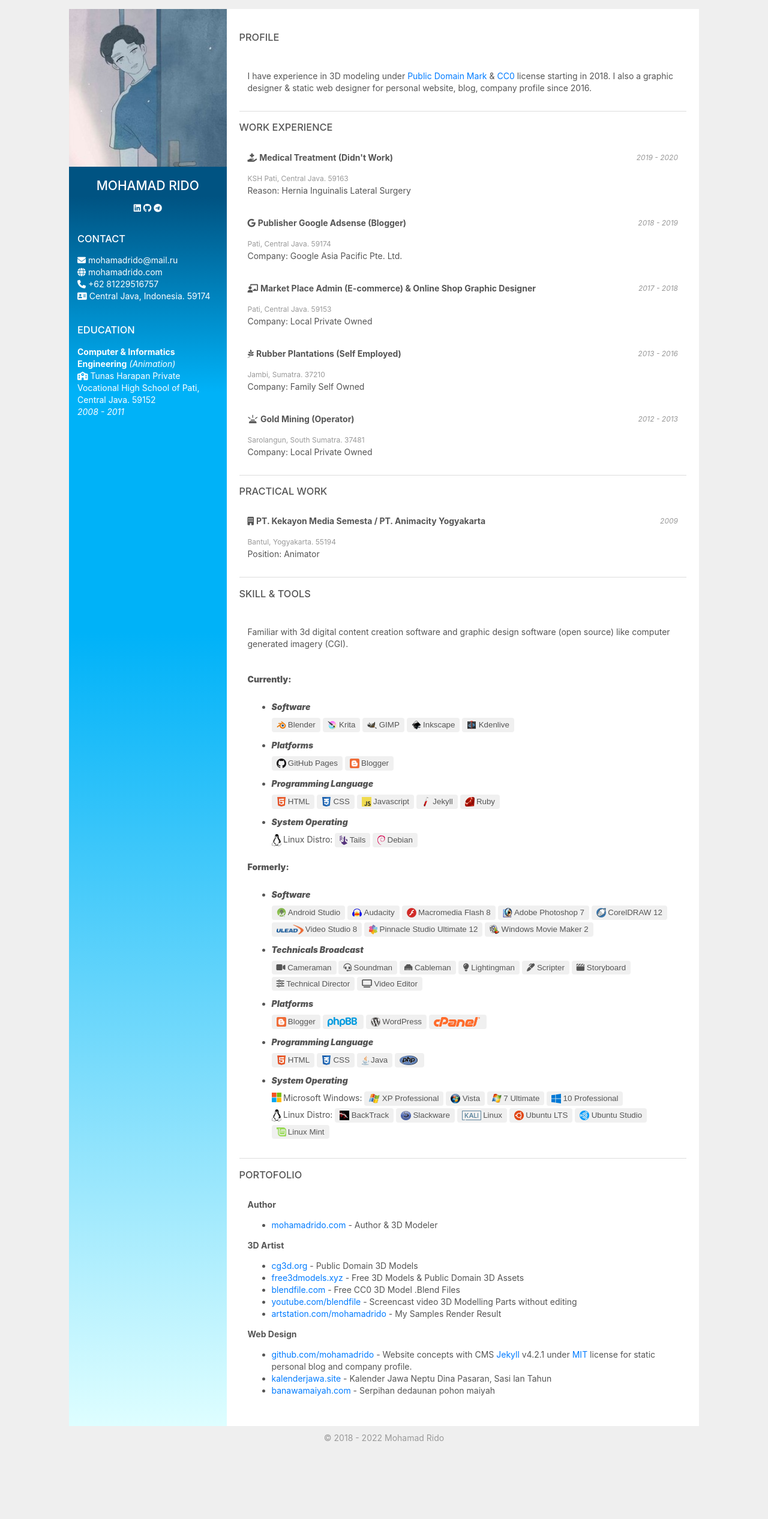
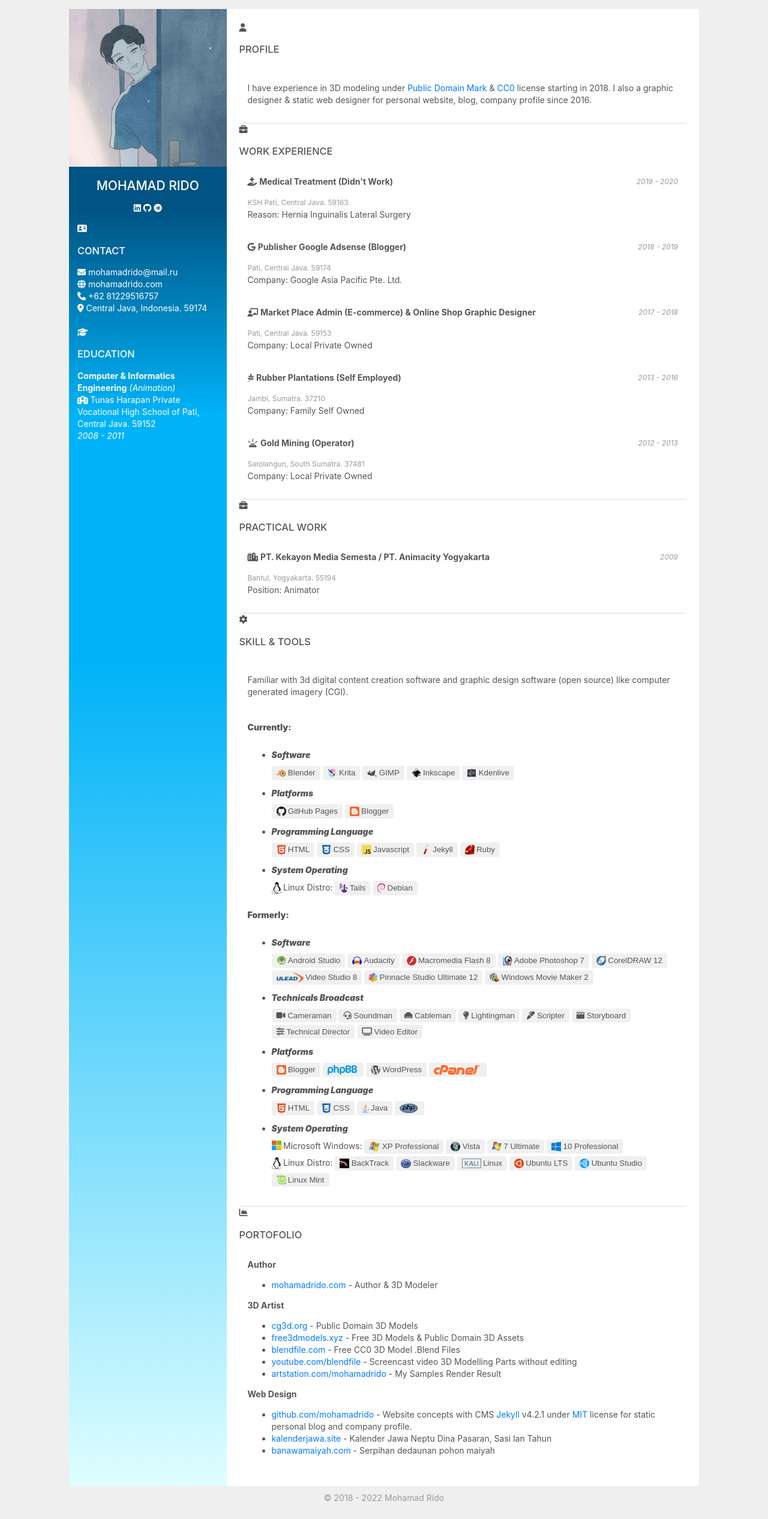
Before and after one commit to mohamadrido/about, a Jekyll site: the page built from index.html, in a window 1280 px wide. Shown: the whole page at 60% size. Built offline with Jekyll 4.4.1, drawn with Linux system fonts in a browser that asks for light colours; nearby versions of some CDN libraries; before the commit the page ends 2433 px from its top, so only the background shows below that.

Commit message:
Update index.html

```diff
--- a/index.html
+++ b/index.html
@@ -16,15 +16,15 @@
   </div>
 
   <div class="content" style="padding: 1em;">
-    <h3>CONTACT</h3>
+    <i class="fa-solid fa-address-card"></i> <h3>CONTACT</h3>
     <div class="container1">
     <i class="fa fa-envelope"></i> mohamadrido@mail.ru<br/>
     <i class="fa fa-globe"></i> <a href="https://mohamadrido.com">mohamadrido.com</a><br/>
     <i class="fa fa-phone"></i> +62 81229516757<br/>
-    <i class="fa fa-address-card"></i> Central Java, Indonesia. 59174
+    <i class="fa-solid fa-location-dot"></i> Central Java, Indonesia. 59174
     </div>
     <br/>
-    <h3>EDUCATION</h3>
+    <i class="fa-solid fa-graduation-cap"></i> <h3>EDUCATION</h3>
     <p><b>Computer & Informatics Engineering</b> <i>(Animation)</i><br/>
     <i class="fa-solid fa-school"></i> Tunas Harapan Private Vocational High School of Pati, Central Java. 59152<br/>
     <i>2008 - 2011</i>
@@ -34,13 +34,13 @@
   </div>
   <div class="column2">
   <div class="content" style="padding: 1em;">
-    <h3>PROFILE</h3>
+    <i class="fa-solid fa-user"></i> <h3>PROFILE</h3>
     <div class="container" style="padding: 1em; border-bottom: 1px solid #ddd;">
     <p>I have experience in 3D modeling under <a href="https://creativecommons.org/publicdomain/mark/1.0">Public Domain Mark</a> & <a href="https://creativecommons.org/publicdomain/zero/1.0">CC0</a> license starting in 2018. I also a graphic designer & static web designer for personal website, blog, company profile since 2016.
     </p>
     </div>
 
-    <h3>WORK EXPERIENCE</h3>
+    <i class="fa-solid fa-briefcase"></i> <h3>WORK EXPERIENCE</h3>
     <div class="container" style="padding: 1em; border-bottom: 1px solid #ddd;">
 
     <i class="fa-solid fa-hand-holding-medical"></i> <b>Medical Treatment (Didn't Work)</b>
@@ -80,9 +80,9 @@
 
     </div>
 
-    <h3>PRACTICAL WORK</h3>
+    <i class="fa-solid fa-briefcase"></i> <h3>PRACTICAL WORK</h3>
     <div class="container" style="padding: 1em; border-bottom: 1px solid #ddd;">
-    <i class="fa-solid fa-building"></i> <b>PT. Kekayon Media Semesta / PT. Animacity Yogyakarta</b>
+    <i class="fa-solid fa-city"></i> <b>PT. Kekayon Media Semesta / PT. Animacity Yogyakarta</b>
     <div class="container-right">
     <i>2009</i>
     </div>
@@ -90,7 +90,7 @@
     Position: Animator</p>
     </div>
 
-    <h3>SKILL & TOOLS</h3>
+    <i class="fa-solid fa-gear"></i> <h3>SKILL & TOOLS</h3>
     <div class="container3" style="padding: 1em; border-bottom: 1px solid #ddd;">
     <p>Familiar with 3d digital content creation software and graphic design software (open source) like computer generated imagery (CGI).<br/>
     <br/>
@@ -123,7 +123,7 @@
     </p>
     </div>
 
-    <h3>PORTOFOLIO</h3>
+    <i class="fa-solid fa-chart-area"></i> <h3>PORTOFOLIO</h3>
     <div class="container2" style="padding: 1em;">
     <b>Author</b>
       <ul>
```
